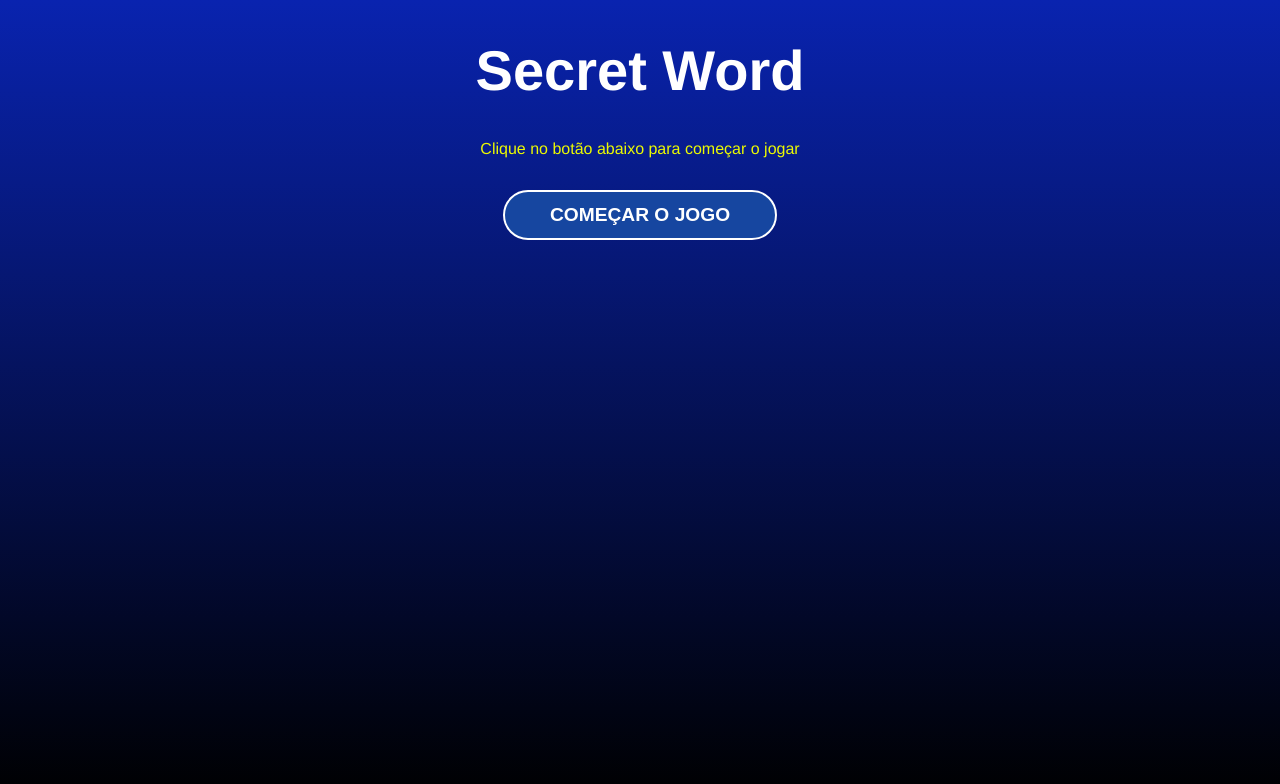
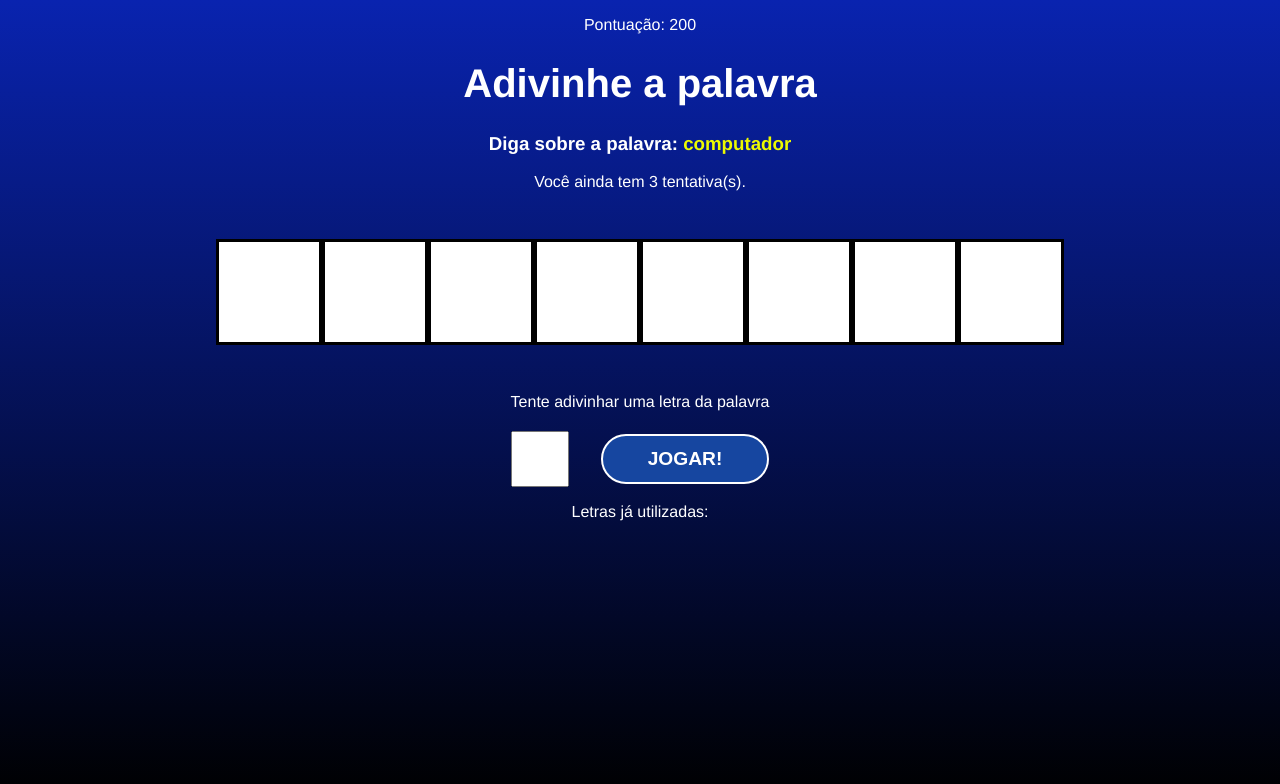
Before and after one commit to ferrariflaviaa/Secret-Word, a React (Create React App) app: page / in a window 1280 px wide. Shown: the top 784 px of the page. Built offline with nearby package versions, Linux system fonts and the light colour scheme.

Commit message:
feat: function for scoring

```diff
--- a/src/App.js
+++ b/src/App.js
@@ -1,5 +1,5 @@
-/* eslint-disable no-mixed-operators */
-import { useEffect, useState } from 'react'
+import { useCallback, useEffect, useState } from 'react'
+
 import './App.css'
 import { StartScreen } from './Components/StartScreen'
 import { wordsList } from './Data/words'
@@ -12,11 +12,10 @@
   { id: 3, name: 'end' },
 ]
 
-const guessesQty = 3;
-
 function App() {
   const [gameStage, setGameStage] = useState(stages[0].name)
-  const [words, setWords] = useState(wordsList)
+  const [words] = useState(wordsList)
+
   const [pickedWord, setPickedWord] = useState('')
   const [pickedCategory, setPickedCategory] = useState('')
   const [letters, setLetters] = useState([])
@@ -26,53 +25,57 @@
   const [guesses, setGuesses] = useState(3)
   const [score, setScore] = useState(0)
 
-  const pickWordCategory = () => {
-    //pink a random category
+  const pickWordAndCategory = useCallback(() => {
+    // pick a random category
     const categories = Object.keys(words)
     const category =
       categories[Math.floor(Math.random() * Object.keys(categories).length)]
 
-    //pink a random word
+    // pick a random word
     const word =
-      words[category][Math.floor(Math.random() * Object.keys(category).length)]
+      words[category][Math.floor(Math.random() * words[category].length)]
 
-    return { word, category }
-  }
-  //starts the secret word game
-  const startGame = () => {
-    //pick word pick category
-    const { word, category } = pickWordCategory()
+    return { category, word }
+  }, [words])
 
-    //create an array of letter
+  // start the game
+  const startGame = useCallback(() => {
+    // clear all letters
+    clearLettersStates()
+
+    // choose a word
+    const { category, word } = pickWordAndCategory()
+
     let wordLetters = word.split('')
 
     wordLetters = wordLetters.map((l) => l.toLowerCase())
+
     setPickedCategory(category)
     setPickedWord(word)
     setLetters(wordLetters)
+
     setGameStage(stages[1].name)
-  }
+  }, [pickWordAndCategory])
 
-  //process the letter input
+  // process letter input
   const verifyLetter = (letter) => {
-    const normalizedLetter = letter.toString().toLowerCase()
+    const normalizedLetter = letter.toLowerCase()
 
-    //check if letter has already been utilized
+    // check if letter has already been utilized
     if (
-      (guessedLetters && guessedLetters.includes(normalizedLetter)) ||
-      (wrongLetters && wrongLetters.includes(normalizedLetter))
+      guessedLetters.includes(normalizedLetter) ||
+      wrongLetters.includes(normalizedLetter)
     ) {
       return
     }
 
-    //push guessed letter or remove a chance
-    if (letters && letters.includes(normalizedLetter)) {
+    // push guessed letter or remove a chance
+    if (letters.includes(normalizedLetter)) {
       setGuessedLetters((actualGuessedLetters) => [
         ...actualGuessedLetters,
         letter,
       ])
     } else {
-      console.log('erro')
       setWrongLetters((actualWrongLetters) => [
         ...actualWrongLetters,
         normalizedLetter,
@@ -82,27 +85,42 @@
     }
   }
 
-  //restarts the game
+  // restart the game
   const retry = () => {
     setScore(0)
-    setGuesses(guessesQty)
+    setGuesses(10)
     setGameStage(stages[0].name)
   }
 
-  //clear letters state
+  // clear letters state
   const clearLettersStates = () => {
     setGuessedLetters([])
     setWrongLetters([])
   }
 
-  //check if guesses ended
+  // check if guesses ended
   useEffect(() => {
     if (guesses === 0) {
-      //game over and reset all states
+      // game over and reset all states
       clearLettersStates()
+
       setGameStage(stages[2].name)
     }
   }, [guesses])
+
+  // check win condition
+  useEffect(() => {
+    const uniqueLetters = [...new Set(letters)]
+
+    // win condition
+    if (guessedLetters.length === uniqueLetters.length) {
+      // add score
+      setScore((actualScore) => (actualScore += 100))
+
+      // restart game with new word
+      startGame()
+    }
+  }, [guessedLetters, letters, startGame])
 
   return (
     <div className="App">
@@ -119,7 +137,7 @@
           score={score}
         />
       )}
-      {gameStage === 'end' && <GameOver retry={retry} score={score } />}
+      {gameStage === 'end' && <GameOver retry={retry} score={score} />}
     </div>
   )
 }
--- a/src/Components/GameOver/index.js
+++ b/src/Components/GameOver/index.js
@@ -1,13 +1,13 @@
 import React from 'react'
 import './styles.css'
-const GameOver = ({ retry }) => {
+const GameOver = ({ retry, score }) => {
   return (
     <div className="gameover">
       <h1>Fim do jogo</h1>
       <h2>
-        A sua pontuação: <span>0</span>
+        A sua pontuação: <span>{score}</span>
       </h2>
-      <button onClick={retry}>Resetar jogo</button>
+      <button onClick={retry}>Reniciar jogo</button>
     </div>
   )
 }
```
